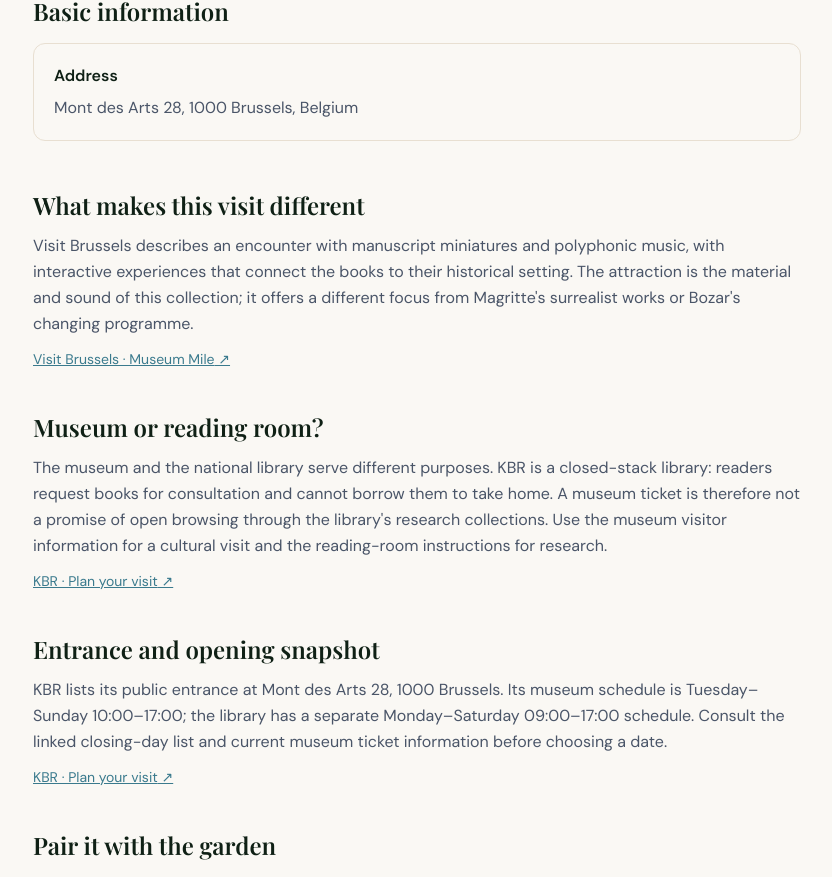
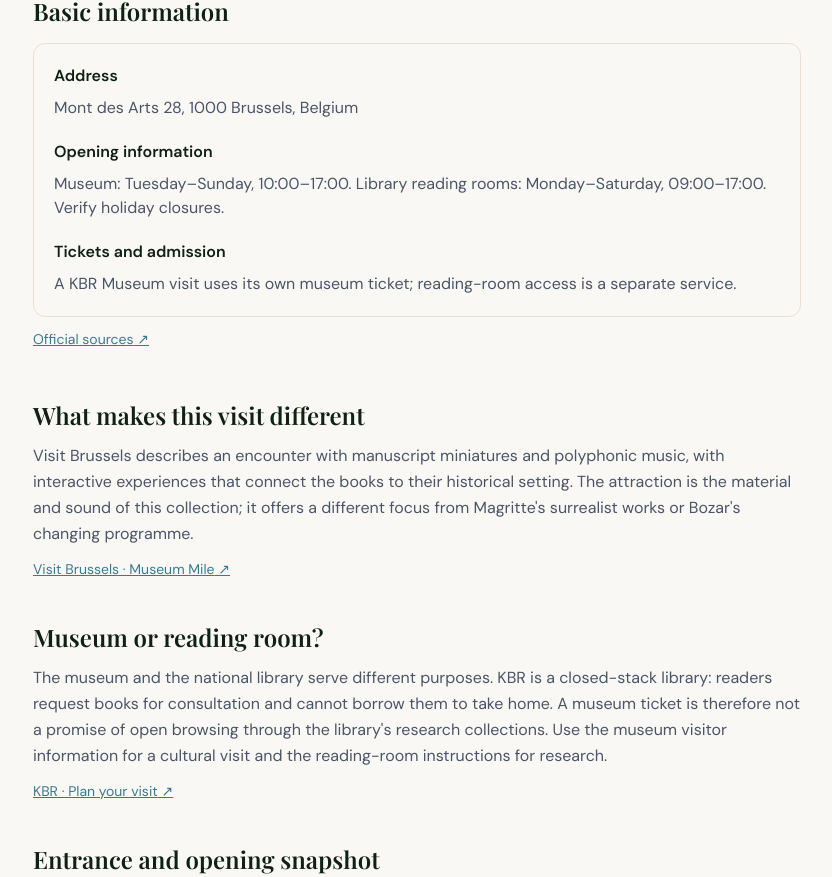
Before and after one commit to n20186005-hash/montdesarts, a Next.js app: page /en/kbr-museum in a window 1280 px wide. Shown: the part 1291-2168 px from the top of the page, without its empty margins (223-1055 px from the left). Built offline with nearby package versions, Linux system fonts and the light colour scheme; a web font is replaced by a local one.

Commit message:
Add venue-specific opening and admission information

```diff
--- a/src/app/[locale]/[guide]/page.tsx
+++ b/src/app/[locale]/[guide]/page.tsx
@@ -6,7 +6,7 @@ import Footer from '@/components/Footer';
 import { routing, absoluteUrl, languageAlternates } from '@/i18n/routing';
 import { nearbyCopy, GUIDE_SLUGS, GUIDE_SOURCES, type GuideSlug } from '@/content/nearby';
 import { buildBreadcrumb } from '@/lib/site';
-import { PLACE_DETAILS, GUIDE_LABELS } from '@/content/guide-details';
+import { PLACE_DETAILS, GUIDE_LABELS, VISIT_FACTS } from '@/content/guide-details';
 
 export function generateStaticParams() {
   return routing.locales.flatMap(locale => GUIDE_SLUGS.map(guide => ({ locale, guide })));
@@ -34,6 +34,7 @@ export default async function GuidePage({ params }: { params: Params }) {
   setRequestLocale(locale);
   const sources = GUIDE_SOURCES[slug];
   const place = PLACE_DETAILS[slug];
+  const facts = VISIT_FACTS[slug];
   const labels = GUIDE_LABELS[locale as keyof typeof GUIDE_LABELS];
   const placeMap = `https://www.google.com/maps/search/?api=1&query=${encodeURIComponent(place.mapQuery)}`;
   const jsonLd = { '@context': 'https://schema.org', '@graph': [
@@ -64,8 +65,13 @@ export default async function GuidePage({ params }: { params: Params }) {
           <h2 className="font-display text-2xl font-semibold mb-4">{labels.basic}</h2>
           <dl className="rounded-xl p-5" style={{ border: '1px solid var(--border-color)' }}>
             <dt className="font-semibold mb-2">{labels.address}</dt>
-            <dd style={{ color: 'var(--text-secondary)' }}>{place.address}</dd>
+            <dd className="mb-5" style={{ color: 'var(--text-secondary)' }}>{place.address}</dd>
+            <dt className="font-semibold mb-2">{labels.hours}</dt>
+            <dd className="mb-5" style={{ color: 'var(--text-secondary)' }}>{facts.hours[locale]}</dd>
+            <dt className="font-semibold mb-2">{labels.admission}</dt>
+            <dd style={{ color: 'var(--text-secondary)' }}>{facts.admission[locale]}</dd>
           </dl>
+          <a href={facts.url} className="inline-block mt-3 text-sm underline" style={{ color: 'var(--accent)' }} target="_blank" rel="noopener noreferrer">{copy.sources} ↗</a>
         </section>
         <div className="space-y-10">{article.sections.map((section, index) => <section key={index}>
           <h2 className="font-display text-2xl font-semibold mb-3">{section.title}</h2>
--- a/src/content/guide-details.ts
+++ b/src/content/guide-details.ts
@@ -53,8 +53,35 @@ export const PLACE_DETAILS: Record<GuideSlug, PlaceDetails> = {
 };
 
 export const GUIDE_LABELS = {
-  en: { about: 'Who manages this place?', basic: 'Basic information', address: 'Address', directions: 'Directions and walking route', photos: 'Photography points', faq: 'Before you go: questions and answers', q1: 'Where should I navigate?', q2: 'Can I use the same ticket for the garden and this venue?', a2: 'The public outdoor garden and indoor museums are separate visits. Check the operator’s current ticket terms before booking.', maps: 'Open this location in Google Maps' },
-  fr: { about: 'Qui gère ce lieu ?', basic: 'Informations pratiques', address: 'Adresse', directions: 'Accès et itinéraire à pied', photos: 'Points de vue photo', faq: 'Questions avant la visite', q1: 'Quelle adresse utiliser pour se rendre sur place ?', q2: 'Le même billet donne-t-il accès au jardin et au musée ?', a2: 'Le jardin public et les musées sont des visites distinctes. Vérifiez les conditions des billets directement auprès de l’établissement.', maps: 'Voir ce lieu dans Google Maps' },
-  nl: { about: 'Wie beheert deze plek?', basic: 'Praktische gegevens', address: 'Adres', directions: 'Route en wandeling', photos: 'Fotostandpunten', faq: 'Veelgestelde vragen voor je bezoek', q1: 'Welk adres gebruik ik voor navigatie?', q2: 'Geldt één ticket voor de tuin en het museum?', a2: 'De openbare tuin en de musea zijn afzonderlijke bezoeken. Controleer de actuele ticketvoorwaarden bij de instelling.', maps: 'Open deze locatie in Google Maps' },
-  zh: { about: '关于景点与管理主体', basic: '景点基本信息', address: '具体地址', directions: '交通与建议步行路线', photos: '推荐拍摄机位', faq: '出发前常见问答', q1: '导航应使用哪个地址？', q2: '花园与博物馆可以使用同一张门票吗？', a2: '公共户外花园与室内博物馆属于不同游览项目。订票前请查看各场馆的最新票务说明。', maps: '在 Google 地图查看该地点' }
+  en: { about: 'Who manages this place?', basic: 'Basic information', address: 'Address', hours: 'Opening information', admission: 'Tickets and admission', directions: 'Directions and walking route', photos: 'Photography points', faq: 'Before you go: questions and answers', q1: 'Where should I navigate?', q2: 'Can I use the same ticket for the garden and this venue?', a2: 'The public outdoor garden and indoor museums are separate visits. Check the operator’s current ticket terms before booking.', maps: 'Open this location in Google Maps' },
+  fr: { about: 'Qui gère ce lieu ?', basic: 'Informations pratiques', address: 'Adresse', hours: 'Horaires de visite', admission: 'Billets et entrée', directions: 'Accès et itinéraire à pied', photos: 'Points de vue photo', faq: 'Questions avant la visite', q1: 'Quelle adresse utiliser pour se rendre sur place ?', q2: 'Le même billet donne-t-il accès au jardin et au musée ?', a2: 'Le jardin public et les musées sont des visites distinctes. Vérifiez les conditions des billets directement auprès de l’établissement.', maps: 'Voir ce lieu dans Google Maps' },
+  nl: { about: 'Wie beheert deze plek?', basic: 'Praktische gegevens', address: 'Adres', hours: 'Openingstijden', admission: 'Tickets en toegang', directions: 'Route en wandeling', photos: 'Fotostandpunten', faq: 'Veelgestelde vragen voor je bezoek', q1: 'Welk adres gebruik ik voor navigatie?', q2: 'Geldt één ticket voor de tuin en het museum?', a2: 'De openbare tuin en de musea zijn afzonderlijke bezoeken. Controleer de actuele ticketvoorwaarden bij de instelling.', maps: 'Open deze locatie in Google Maps' },
+  zh: { about: '关于景点与管理主体', basic: '景点基本信息', address: '具体地址', hours: '开放时间', admission: '门票与入场', directions: '交通与建议步行路线', photos: '推荐拍摄机位', faq: '出发前常见问答', q1: '导航应使用哪个地址？', q2: '花园与博物馆可以使用同一张门票吗？', a2: '公共户外花园与室内博物馆属于不同游览项目。订票前请查看各场馆的最新票务说明。', maps: '在 Google 地图查看该地点' }
 } as const;
+
+export const VISIT_FACTS: Record<GuideSlug, { hours: Record<string, string>; admission: Record<string, string>; url: string }> = {
+  'mont-des-arts-garden': {
+    hours: { en: 'Outdoor public garden; check site notices for works and event restrictions. The garden and surrounding museum buildings have different access arrangements.', fr: 'Jardin public extérieur ; consultez les avis sur place en cas de travaux ou d’événements. Les bâtiments voisins ont leurs propres accès.', nl: 'Openbare buitentuin; controleer eventuele aankondigingen over werkzaamheden en evenementen. Musea hebben eigen toegangstijden.', zh: '公共户外花园；施工或活动期间可能有局部限制，以现场公告为准。周围博物馆各有独立开放安排。' },
+    admission: { en: 'No garden admission ticket is required for the public outdoor walk. Museum tickets are separate.', fr: 'Aucun billet n’est nécessaire pour la promenade dans le jardin public. Les musées ont leurs propres billets.', nl: 'Voor de wandeling door de openbare tuin is geen toegangsticket nodig. Musea hebben aparte tickets.', zh: '公共花园户外步行无需购买门票；周边博物馆另行售票。' }, url: 'https://www.visit.brussels/en/visitors/venue-details.The-Mont-des-Arts-Garden.266026'
+  },
+  'mont-des-arts-viewpoint': {
+    hours: { en: 'Outdoor esplanade; check on-site notices for events, maintenance or temporary restrictions.', fr: 'Esplanade extérieure ; vérifiez les avis sur place en cas d’événement ou de travaux.', nl: 'Openbare esplanade; controleer eventuele aankondigingen over evenementen of werken.', zh: '户外公共平台；活动或维护期间请留意现场临时通行提示。' },
+    admission: { en: 'No ticket for the outdoor panorama; nearby indoor viewing facilities may have different conditions.', fr: 'Pas de billet pour le panorama extérieur ; les belvédères intérieurs ont leurs propres conditions.', nl: 'Geen ticket voor het uitzicht buiten; uitkijkpunten binnen kunnen andere voorwaarden hebben.', zh: '户外观景不需要门票；附近建筑内的观景设施可能有独立入场规定。' }, url: 'https://www.regiedesbatiments.be/fr/projects/mont-des-arts'
+  },
+  'kbr-museum': {
+    hours: { en: 'Museum: Tuesday–Sunday, 10:00–17:00. Library reading rooms: Monday–Saturday, 09:00–17:00. Verify holiday closures.', fr: 'Musée : mardi–dimanche, 10 h–17 h. Salles de lecture : lundi–samedi, 9 h–17 h. Vérifiez les jours de fermeture.', nl: 'Museum: dinsdag–zondag, 10.00–17.00. Leeszalen: maandag–zaterdag, 09.00–17.00. Controleer sluitingsdagen.', zh: '博物馆：周二至周日 10:00–17:00；图书馆阅览室：周一至周六 09:00–17:00。节假日另行核对。' },
+    admission: { en: 'A KBR Museum visit uses its own museum ticket; reading-room access is a separate service.', fr: 'Le KBR museum a sa propre billetterie ; l’accès aux salles de lecture est un service distinct.', nl: 'Het KBR museum heeft een eigen ticket; de leeszalen zijn een afzonderlijke dienst.', zh: 'KBR 博物馆单独售票；研究阅览室不等同于博物馆入场。' }, url: 'https://www.kbr.be/en/plan-your-visit/'
+  },
+  bozar: {
+    hours: { en: 'Exhibitions: Tuesday–Sunday, 10:00–18:00 (last entry slot 17:00); closed Monday. Concerts and events follow their own schedules.', fr: 'Expositions : mardi–dimanche, 10 h–18 h (dernier créneau d’entrée à 17 h), fermé lundi. Les spectacles suivent leur propre horaire.', nl: 'Tentoonstellingen: dinsdag–zondag, 10.00–18.00 (laatste toegangsslot 17.00), maandag gesloten. Evenementen hebben eigen tijden.', zh: '展览：周二至周日 10:00–18:00（最后入场时段 17:00），周一关闭；音乐会等活动以各自时间表为准。' },
+    admission: { en: 'Select an exhibition or event ticket. The venue is at Rue Ravenstein 23; the ticket desk is at number 18.', fr: 'Choisissez un billet d’exposition ou d’événement. L’entrée se trouve rue Ravenstein 23, la billetterie au numéro 18.', nl: 'Kies een ticket voor de tentoonstelling of activiteit. De locatie ligt aan Ravensteinstraat 23, de kassa aan nummer 18.', zh: '按具体展览或演出购买门票；场馆位于 Rue Ravenstein 23，售票处位于 18 号。' }, url: 'https://www.bozar.be/en/opening-hours'
+  },
+  'magritte-museum': {
+    hours: { en: 'Tuesday–Friday, 10:00–17:00; weekends, 11:00–18:00. Closed Monday and on specified holidays.', fr: 'Mardi–vendredi, 10 h–17 h ; week-end, 11 h–18 h. Fermé lundi et certains jours fériés.', nl: 'Dinsdag–vrijdag, 10.00–17.00; weekend, 11.00–18.00. Gesloten op maandag en bepaalde feestdagen.', zh: '周二至周五 10:00–17:00，周末 11:00–18:00；周一及部分节假日闭馆。' },
+    admission: { en: 'Visitors with online tickets use Place Royale 2; without a ticket, go to the main ticket desk at Rue de la Régence 3.', fr: 'Avec billet en ligne : place Royale 2. Sans billet : billetterie principale, rue de la Régence 3.', nl: 'Met online ticket: Koningsplein 2. Zonder ticket: hoofdkassa aan Regentschapsstraat 3.', zh: '已在线购票从 Place Royale 2 进入；尚未购票请到 Rue de la Régence 3 主售票处。' }, url: 'https://fine-arts-museum.be/en/visit/planning-my-visit/opening-hours'
+  },
+  'musical-instruments-museum': {
+    hours: { en: 'Tuesday–Friday, 09:30–17:00; weekends and public holidays, 10:00–17:00. Last ticketed entry 16:15; galleries close 16:45. Closed Monday and named holidays.', fr: 'Mardi–vendredi, 9 h 30–17 h ; week-ends et jours fériés, 10 h–17 h. Dernière entrée à 16 h 15 ; salles fermées à 16 h 45.', nl: 'Dinsdag–vrijdag, 09.30–17.00; weekend en feestdagen, 10.00–17.00. Laatste toegang 16.15; zalen sluiten om 16.45.', zh: '周二至周五 09:30–17:00，周末及公共假日 10:00–17:00；最后持票入场 16:15，展厅 16:45 关闭。周一及指定假日闭馆。' },
+    admission: { en: 'The museum has its own admission ticket; the restaurant is currently closed for renovation.', fr: 'Le musée a son propre billet d’entrée ; le restaurant est actuellement fermé pour rénovation.', nl: 'Het museum heeft een eigen toegangsticket; het restaurant is momenteel gesloten wegens renovatie.', zh: '乐器博物馆独立售票；馆内餐厅目前因装修关闭。' }, url: 'https://www.mim.be/en/opening-hours'
+  }
+};
```
